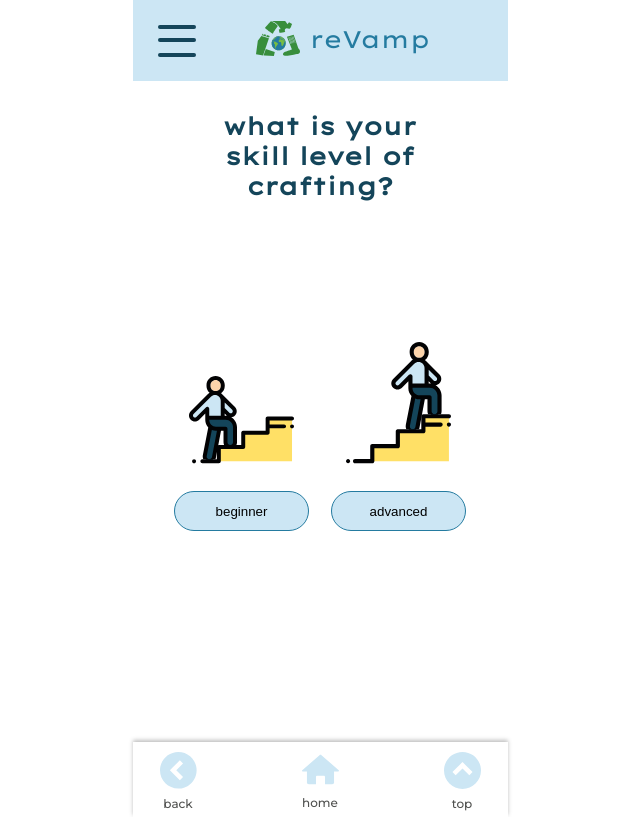
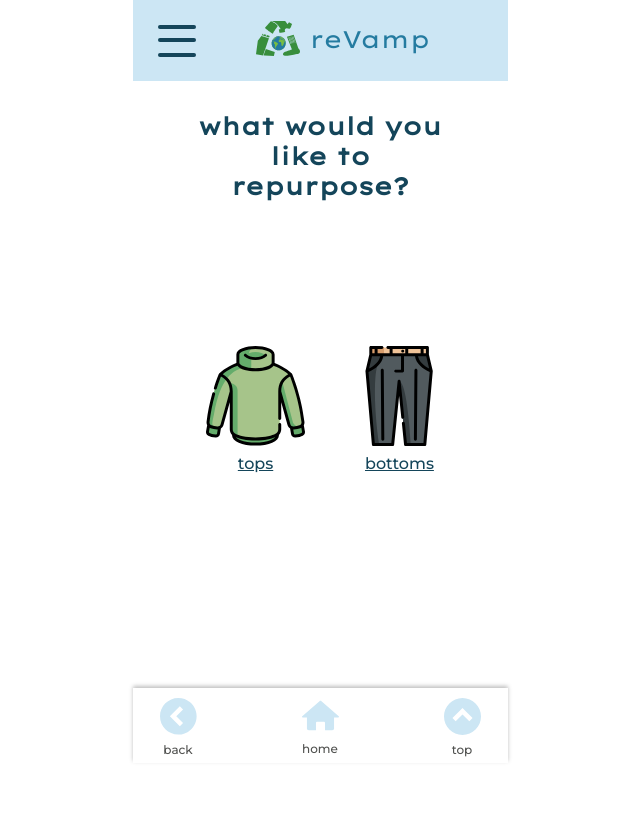
Before and after one commit to yslim20/reVamp, a Next.js app in the folder revamp/: page /skills/1 in a window 1280 px wide. Shown: the whole page, without its empty margins (320-960 px from the left). Built offline with nearby package versions, Linux system fonts and the light colour scheme.

Commit message:
done page layout

```diff
--- a/revamp/comps/BAButtons/index.js
+++ b/revamp/comps/BAButtons/index.js
@@ -21,7 +21,8 @@
     margin-top: 17px;
     padding: 10px 25px;
     border-radius: 20px;
-    border:${props => props.bdr}
+    border:${props => props.bdr};
+    cursor: pointer;
 `;
 
 const BAButton = ({
--- a/revamp/comps/ReButtons/index.js
+++ b/revamp/comps/ReButtons/index.js
@@ -32,3 +32,4 @@
         </ButtonLink>
     </ButtonCont>
 }
+export default ReButton;
--- /dev/null
+++ b/revamp/pages/skills/[options].js
@@ -0,0 +1,45 @@
+import {useRouter} from 'next/router';
+import React, {useState} from 'react';
+import styled from 'styled-components';
+import TopNav from '../../comps/TopNav';
+import BottomNav from '../../comps/BottomNav';
+import ReButton from '../../comps/ReButtons';
+import Header from '../../comps/Header';
+
+const ButtonCont = styled.div`
+display: flex;
+justify-content: center;
+margin-top: 100px;
+`;
+
+
+export default function Repurpose() {
+
+    const router = useRouter();
+    const {options} = router.query;
+
+    if(options === "bottoms"){
+        text="what is your skill level of crafting?"
+      }
+
+      if(options === "tops"){
+        text="what is your skill level of crafting?"
+    }
+
+    return <div>
+        <TopNav></TopNav>
+        <Header text="what would you like to repurpose?"></Header>
+        <ButtonCont>
+    <ReButton
+    onTopClick={()=>router.push("/skills/tops")}
+    />
+    <ReButton
+    src="/pants.svg"
+    text="bottoms"
+    onTopClick={()=>router.push("/skills/bottoms")}
+
+    />
+    </ButtonCont>
+    <BottomNav></BottomNav>
+    </div>
+  }
```
Also changed, not shown: revamp/pages/location/[place].js (deleted, +0 -16 lines), revamp/pages/repurpose.js (+4 -10 lines), revamp/pages/tops.js (renamed from revamp/pages/skills/[skills].js, +4 -4 lines), revamp/pages/bottoms.js (renamed from revamp/pages/skilllevel.js), 1 other file (tests, documents, lock files or other folders).
